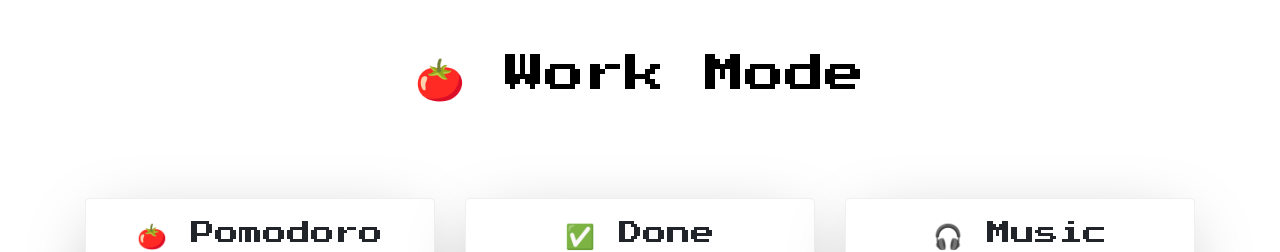
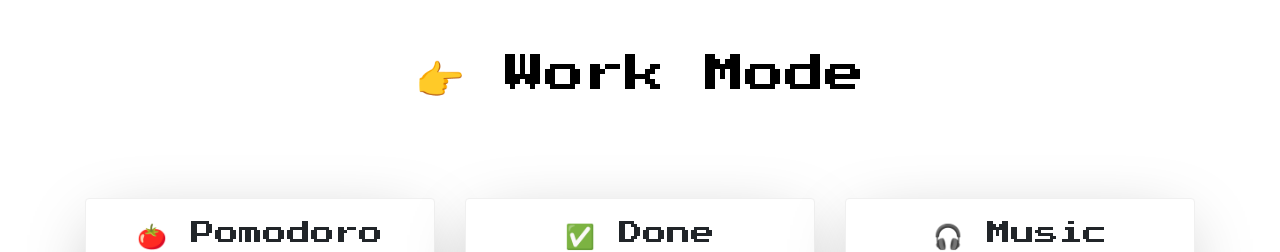
Before and after one commit to patrickloonstra/Work-Mode, a Jekyll site: the page index.html, which Jekyll copies as it is, in a window 1280 px wide. Shown: the top 252 px of the page. Built offline with Jekyll 4.4.1, drawn with Linux system fonts in a browser that asks for light colours.

Commit message:
bit more space between the blocks when on mobile

```diff
--- a/css/style-min.css
+++ b/css/style-min.css
@@ -1 +1 @@
-h1,h2{font-family:'Press Start 2P', cursive}h2{font-size:24px;text-align:center;padding-bottom:20px}body{background-color:white}.title{text-align:center;color:#000000;margin-top:50px;margin-bottom:100px}.card{background-color:#ffffff;-webkit-box-shadow:0px 19px 72px -18px rgba(0,0,0,0.37);box-shadow:0px 19px 72px -18px rgba(0,0,0,0.37);padding:20px;border-radius:4px;border-color:#f0f0f0}#counter{text-align:center;margin-top:50px}.madeby{background-color:#ffffff;right:0;bottom:0;background-color:#ff4742;position:fixed;padding:8px;border-top-left-radius:8px}.madeby img{width:30px;border-radius:20px;vertical-align:middle;margin-right:8px}.madeby p{color:white;display:inline-block}.madeby a{color:white;text-decoration:underline}
+h1,h2{font-family:'Press Start 2P', cursive}h2{font-size:24px;text-align:center;padding-bottom:20px}body{background-color:white}.title{text-align:center;color:#000000;margin-top:50px;margin-bottom:100px}.card{background-color:#ffffff;-webkit-box-shadow:0px 19px 72px -18px rgba(0,0,0,0.37);box-shadow:0px 19px 72px -18px rgba(0,0,0,0.37);padding:20px;border-radius:4px;border-color:#f0f0f0;margin-bottom:40px}#counter{text-align:center;margin-top:50px}.madeby{background-color:#ffffff;right:0;bottom:0;background-color:#ff4742;position:fixed;padding:8px;border-top-left-radius:8px}.madeby img{width:30px;border-radius:20px;vertical-align:middle;margin-right:8px}.madeby p{color:white;display:inline-block}.madeby a{color:white;text-decoration:underline}
--- a/css/style.css
+++ b/css/style.css
@@ -35,6 +35,7 @@
   -moz-border-radius: 4px;
   border-radius: 4px;
   border-color: rgb(240, 240, 240);
+  margin-bottom: 40px;
 }
 
 #cardPomodoro {
--- a/index.html
+++ b/index.html
@@ -44,7 +44,7 @@
 
 <body>
   <div class="title">
-    <h1>🍅 Work Mode</h1>
+    <h1>👉 Work Mode</h1>
   </div>
 
   <div class="container">
```
